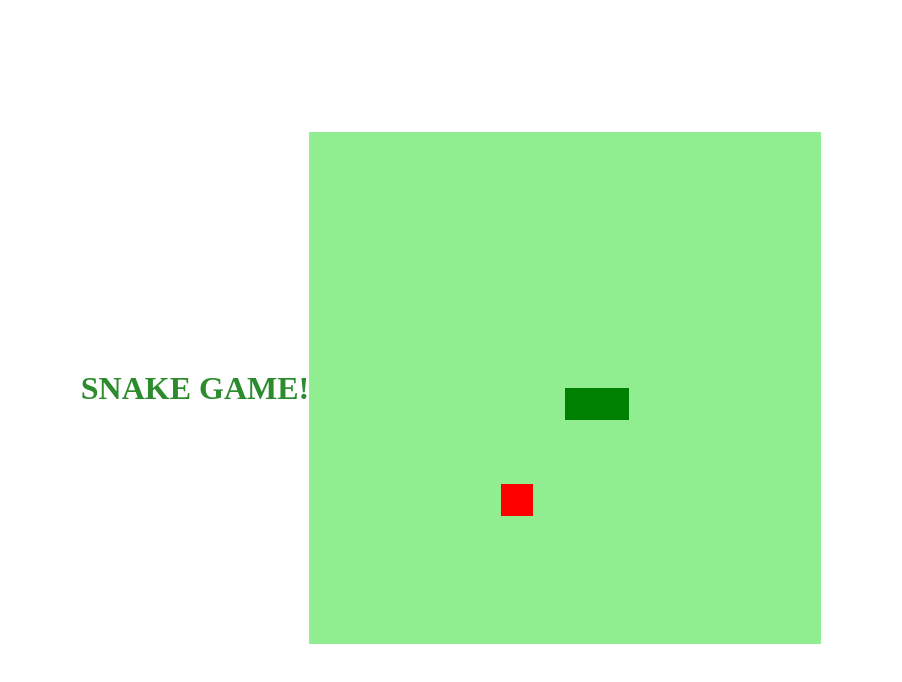
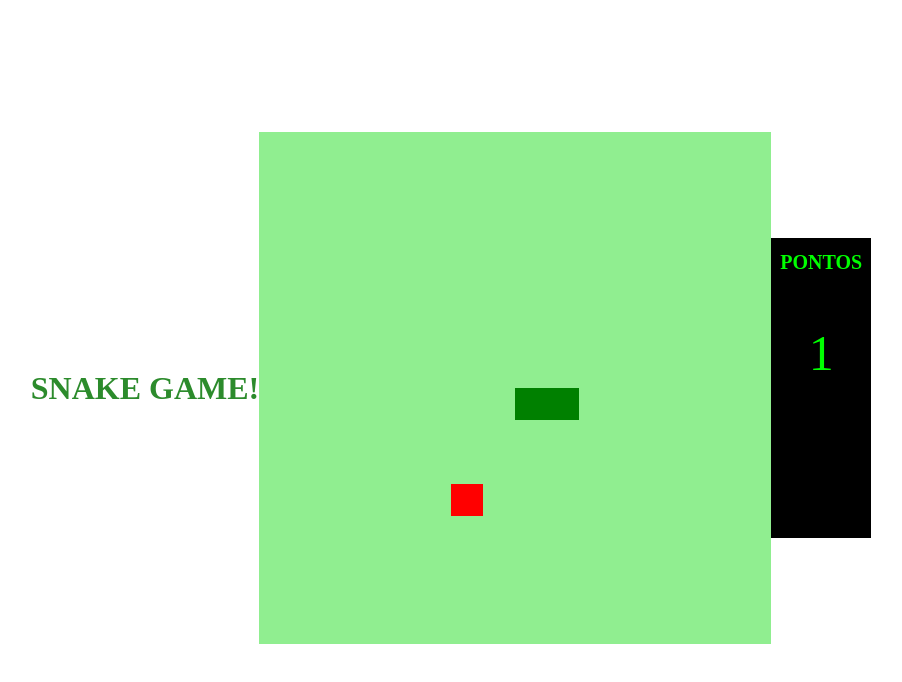
Before and after one commit to Eliasstl/snake-game, a plain HTML site: page index.html in a window 1280 px wide. Shown: the whole page, without its empty margins (189-1091 px from the left). Drawn offline with Linux system fonts and the light colour scheme.

Commit message:
Projeto Final Snake Game

```diff
--- a/index.html
+++ b/index.html
@@ -11,7 +11,10 @@
 	<body>
 	   <h1> SNAKE GAME!</h1>
 	    <canvas id="snake" width="512" height="512"></canvas>
-
+		<div id="pt">
+		    <h1> PONTOS</h1>
+		    <p id="pontos">0</p>
+		</div>
 	</body>
 
 </html>
--- a/script.js
+++ b/script.js
@@ -3,7 +3,7 @@ let canvas= document.getElementById("snake");
 let context = canvas.getContext("2d");
 let box=32;
 let snake =[];
-
+let pontos = 0;
 snake[0]={
 	x:8 * box,
 	y:8 * box
@@ -69,6 +69,9 @@ function iniciarJogo(){
 	else{
 		food.x = Math.floor(Math.random() * 15 + 1)*box;
 	    food.y = Math.floor(Math.random() * 15 + 1)*box;
+		pontos++;
+
+		document.getElementById("pontos").innerHTML=pontos;
 
 	}
 
--- a/style.css
+++ b/style.css
@@ -7,3 +7,20 @@ body{
 	flex-direction: colum;
 	color: rgb(44,139,44);
 }
+#pt{
+	background-color: black;
+	margin: 1px solid black;
+	height:300px;
+	width:100px;
+}
+#pt h1{
+	font-size: 20px;
+	text-align: center;
+	color: rgb(0,255,0);
+}
+#pontos{
+	font-size: 50px;
+	text-align: center;
+	color: rgb(0,255,0);
+}
+}
```
